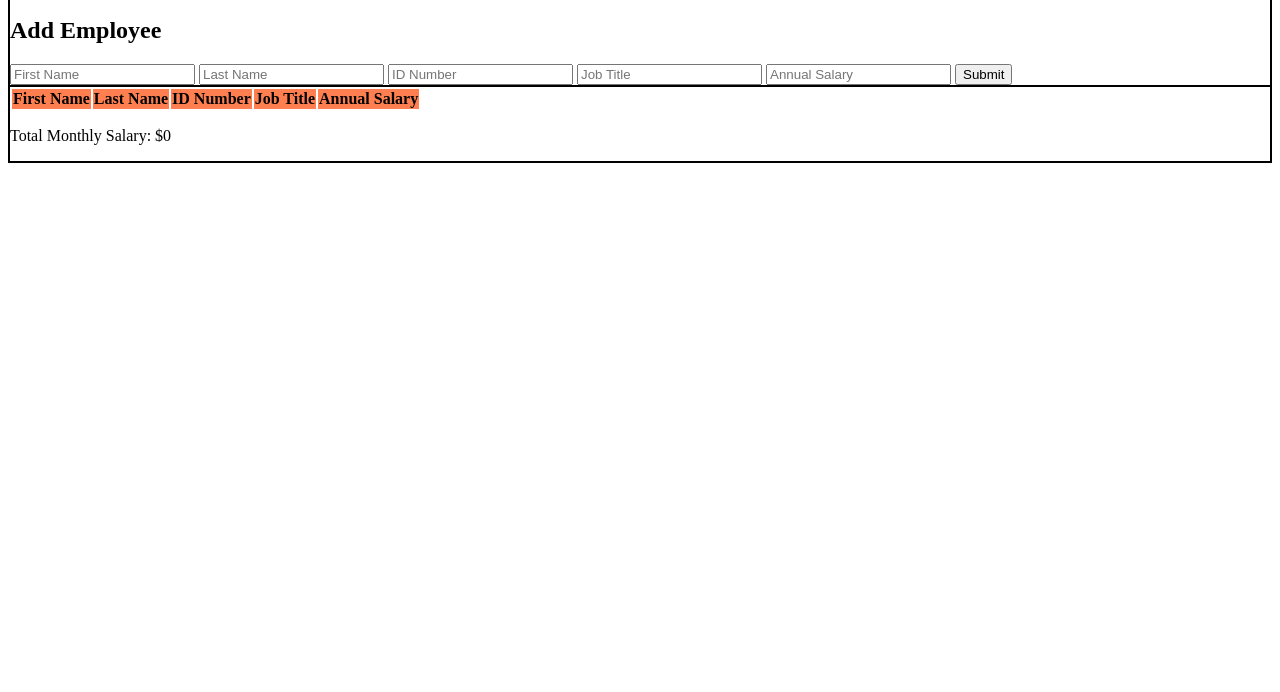
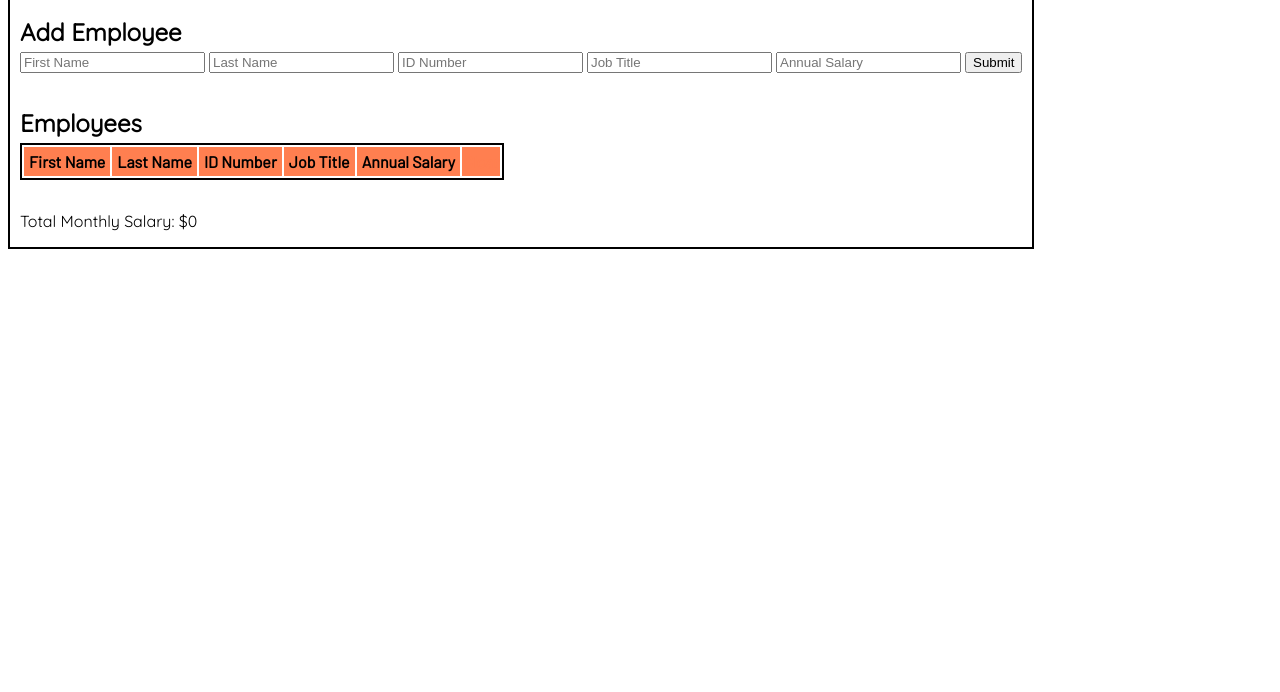
Before and after one commit to joshganote/jQuery-Salary-Calculator, a plain HTML site: page index.html in a window 1280 px wide. Shown: the part 108-800 px from the top of the page. Drawn offline with nearby package versions, Linux system fonts and the light colour scheme.

Commit message:
working table

```diff
--- a/client.js
+++ b/client.js
@@ -59,11 +59,11 @@ function deleteEntry() {
 
 function overMonthly() {
     if(totalSalary >= monthlyTotal) {
-        document.body.style.backgroundColor = "red";
+        $(".js-monthly").css("color","red")
         console.log('Too Much!');
-        }else {
-            document.body.style.backgroundColor = "white";
-            console.log('Keep Going!')
+    }else {
+        $(".js-monthly").css("color","black")
+        console.log('Keep Going!')
     }
 }
 
--- a/index.html
+++ b/index.html
@@ -10,6 +10,7 @@
     <title>Document</title>
 </head>
 <link href="https://fonts.googleapis.com/css?family=Quicksand&display=swap" rel="stylesheet">
+<link href="https://fonts.googleapis.com/css?family=Barlow|Quicksand&display=swap" rel="stylesheet">
     <body>
         <header class="header">
         <h1>jQuery Salary Calculator</h1>
@@ -26,14 +27,17 @@
                     </div>
                 </form>
 
-                <table>
-                    <thead class="tableHeader">
-                        <tr>
-                            <th>First Name</th>
-                            <th>Last Name</th>
-                            <th>ID Number</th>
-                            <th>Job Title</th>
-                            <th>Annual Salary</th>
+                <h2 class="employees">Employees</h2>
+
+                <table class="tableHeader">
+                    <thead>
+                        <tr class="table">
+                            <th class="first">First Name</th>
+                            <th class="last">Last Name</th>
+                            <th class="id">ID Number</th>
+                            <th class="job">Job Title</th>
+                            <th class="annual">Annual Salary</th>
+                            <th class="clear">Clear</th>
                         </tr>
                     </thead>
 
--- a/style.css
+++ b/style.css
@@ -1,4 +1,5 @@
 body {
+    position: absolute;
     border: 2px solid black;
 }
 
@@ -12,13 +13,68 @@ body {
 }
 
 .input {
-    border-bottom: 2px solid black;
+    position: relative;
+    bottom: 15px;
+    margin-left: 10px;
+    margin-right: 10px;
 }
 
 .add {
     color: black;
+    font-family: 'Quicksand', sans-serif;
+    bottom: 15px;
+    margin-left: 10px;
+}
+
+.employees {
+    font-family: 'Quicksand', sans-serif;
+    margin-left: 10px;
 }
 
 .tableHeader {
+    border: 2px solid black;
+    position: relative;
+    bottom: 15px;
+    margin-left: 10px;
+    font-family: 'Barlow', sans-serif;
+
+}
+
+.table {
+    margin-left: 10px;
     background-color: coral;
 }
+
+.first {
+    padding: 5px;
+}
+
+.last {
+    padding: 5px;
+}
+
+.id {
+    padding: 5px;
+}
+
+.job {
+    padding: 5px;
+}
+
+.annual {
+    padding: 5px;
+}
+
+.js-employeeInfo {
+    background-color:rgba(0, 255, 255, 0.527);
+    border: 2px solid black;
+}
+
+.clear {
+    color: coral;
+}
+
+.js-monthly {
+    margin-left: 10px;
+    font-family: 'Quicksand', sans-serif;
+}
```
